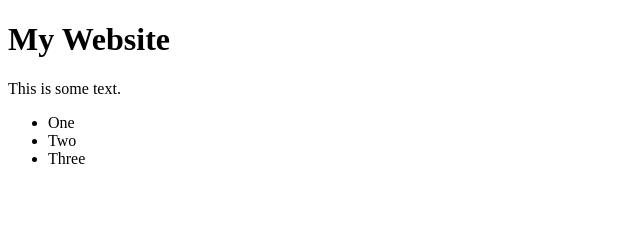
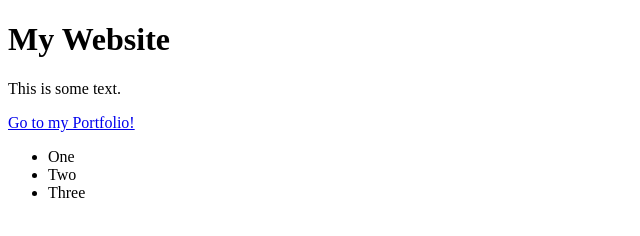
Before and after one commit to ericksont11/ericksont11.github.io, a plain HTML site: page index.html in a window 1280 px wide. Shown: the whole page, without its empty margins (0-640 px from the left). Drawn offline with Linux system fonts and the light colour scheme.

Commit message:
Update index.html

```diff
--- a/index.html
+++ b/index.html
@@ -14,6 +14,8 @@
 
   <p>This is some text.</p>
 
+  <a href="ericksont11.github.io">Go to my Portfolio!</a>
+
   <ul>
     <li>One</li>
     <li>Two</li>
```
